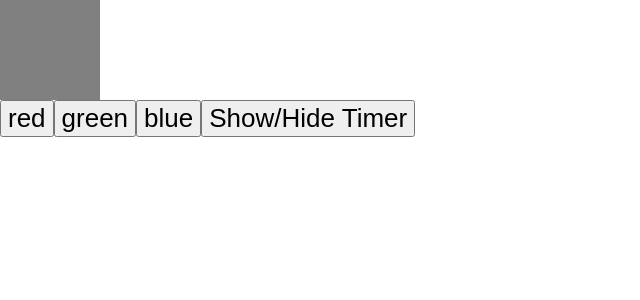
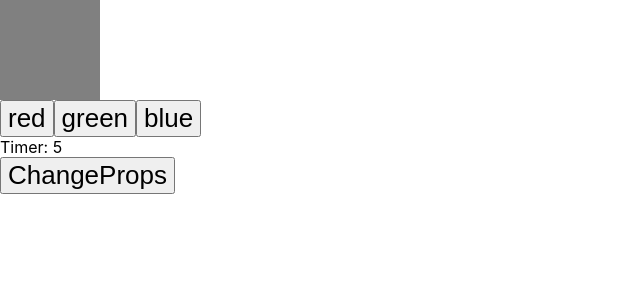
Before and after one commit to SallesCosta/reactLearning, a React (Vite) app in the folder M-01-parteII/: page / in a window 1280 px wide. Shown: the top 300 px of the page, without its empty margins (0-640 px from the left). Built offline with nearby package versions, Linux system fonts and the light colour scheme.

Commit message:
componentDidMount => setInterval

```diff
--- a/M-01-parteII/src/App.jsx
+++ b/M-01-parteII/src/App.jsx
@@ -13,7 +13,7 @@ class App extends Component {
     this.state = {
       color: 'grey',
       showTimer: false,
-      time: 0 ,
+      time: 0,
     }
   }
 
@@ -35,8 +35,11 @@ class App extends Component {
         {['red', 'green', 'blue'].map((color) => (
           <Button key={color} handleClick={() => this.setState({ color })}>{color}</Button>
         ))}
-        {this.state.showTimer &&  <Timer time={this.state.time} />}
-        <Button handleClick={() => this.setState({showTimer: !this.state.showTimer })}>Show/Hide Timer</Button>
+        <Timer time={this.state.time} />
+        <Button handleClick={() => this.setState({ time: this.state.time + 10  })}
+        >
+          ChangeProps
+        </Button>
       </div>
     )
   }
```
